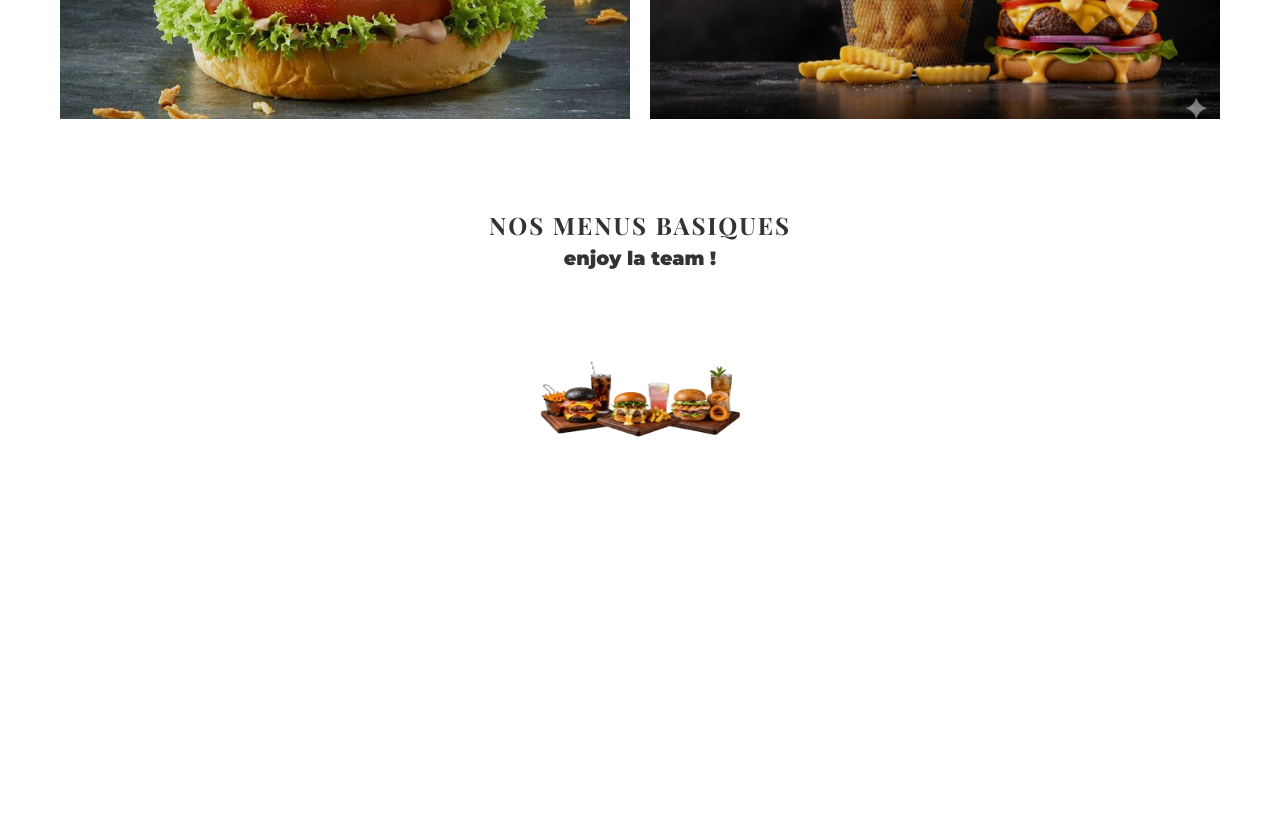
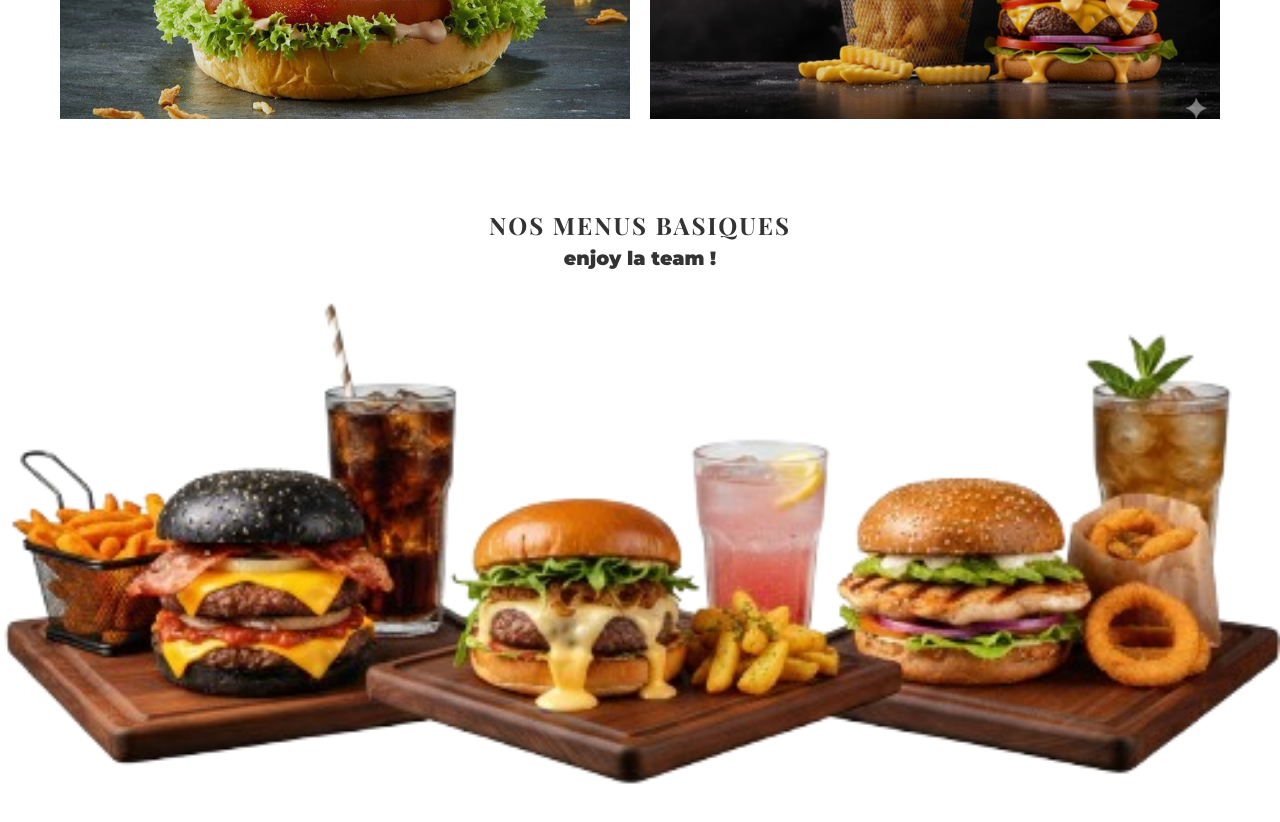
Before and after one commit to lnboumediene-droid/miammiam-projet, a plain HTML site: page Site MIAM MIAM/index.html in a window 1280 px wide. Shown: the part 1176-1998 px from the top of the page. Before the commit the page ends 1676 px from the top, so only its background shows below. Drawn offline with nearby package versions, Linux system fonts and the light colour scheme.

Commit message:
super modif utile

```diff
--- a/Site MIAM MIAM/CSS/style.css
+++ b/Site MIAM MIAM/CSS/style.css
@@ -316,11 +316,11 @@ textarea.form-input {
 
 .footer-image-full {
     width: 100%;
-    height: 200px;
-    max-height: 250px;
+    height: 1500px;
+    max-height: 2550px;
     object-fit: contain;
     display: block;
-    margin-top: 20px;
+    margin-top: -500px;
     background-color: #fff;
 }
 
```
